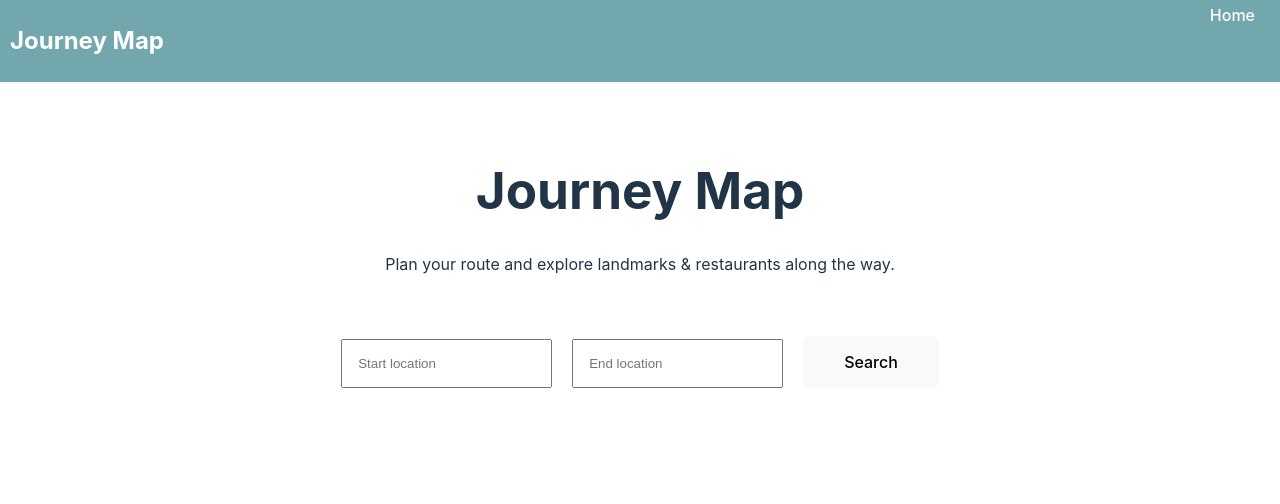
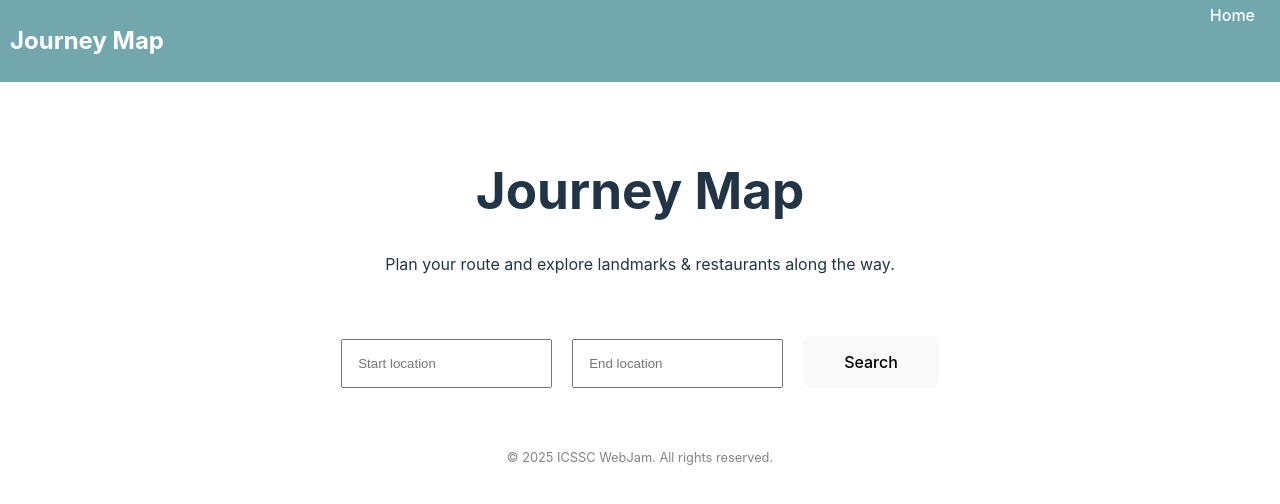
Before and after one commit to Fire05s/ICSSCWebJam2025, a React (Vite) app in the folder frontend/: page / in a window 1280 px wide. Shown: the top 504 px of the page. Built offline with nearby package versions, Linux system fonts and the light colour scheme; the HTML template or start-up script is replaced by a standard one.

Commit message:
Add credit, modify dark mode consistent

```diff
--- a/frontend/src/components/Navbar.jsx
+++ b/frontend/src/components/Navbar.jsx
@@ -4,7 +4,7 @@ import { Link } from "react-router-dom";
 export default function Navbar() {
     return (
         <nav style={{
-            backgroundColor: "#72a8ad",
+            backgroundColor: "var(--nvbar-bg-color)",
             color: "white",
             padding: "3px 10px",
             display: "flex",
--- a/frontend/src/components/Sidebar.jsx
+++ b/frontend/src/components/Sidebar.jsx
@@ -12,7 +12,7 @@ export default function Sidebar({ setSelectedPOI }) {
             borderRight: "1px solid #ccc",
             overflowY: "auto",
             padding: "10px",
-            backgroundColor: "#f8f8f8"
+            backgroundColor: "var(--sidebar-bg-color)"
         }}>
             <h2>Points of Interest</h2>
             {POIs.map((poi) => (
@@ -24,7 +24,7 @@ export default function Sidebar({ setSelectedPOI }) {
                     <img src={poi.image} alt={poi.name} style={{ width: "50px", height: "50px", marginRight: "10px" }} />
                     <div>
                         <strong>{poi.name}</strong>
-                        <p style={{ margin: 0, fontSize: "12px", color: "#666" }}>{poi.type}</p>
+                        <p style={{ margin: 0, fontSize: "12px", color: "var(--sidebar-text-color)" }}>{poi.type}</p>
                     </div>
                 </div>
             ))}
--- a/frontend/src/index.css
+++ b/frontend/src/index.css
@@ -4,7 +4,7 @@
 	font-weight: 400;
 
 	color-scheme: light dark;
-	color: rgba(255, 255, 255, 0.87);
+	color: #ffffffde;
 	background-color: #213547;
 
 	font-synthesis: none;
@@ -12,6 +12,11 @@
 	-webkit-font-smoothing: antialiased;
 	-moz-osx-font-smoothing: grayscale;
 	-webkit-text-size-adjust: 100%;
+
+	--nvbar-bg-color: #607a93;
+	--credit-text-color: rgb(206, 201, 201);
+	--sidebar-bg-color: #213547;
+	--sidebar-text-color: #ffffff;
 }
 
 a {
@@ -61,6 +66,10 @@ button:focus-visible {
 	:root {
 		color: #213547;
 		background-color: #ffffff;
+		--nvbar-bg-color: #72a8ad;
+		--credit-text-color: #868383ff;
+		--sidebar-bg-color: #ffffff;
+		--sidebar-text-color: #213547;
 	}
 	a:hover {
 		color: #747bff;
--- a/frontend/src/pages/Home.jsx
+++ b/frontend/src/pages/Home.jsx
@@ -19,10 +19,19 @@ export default function Home() {
     };
 
     return (
-        <div style={{ textAlign: "center", marginTop: "10vh" }}>
-            <h1>Journey Map</h1>
-            <p>Plan your route and explore landmarks & restaurants along the way.</p>
-            <LocationForm formData={formData} setFormData={setFormData} onSubmit={handleSubmit} />
+        <div style={{ textAlign: "center", minHeight: "100vh", position: "relative" }}>
+            <div style={{ marginTop: "10vh" }}>
+                <h1>Journey Map</h1>
+                <p>Plan your route and explore landmarks & restaurants along the way.</p>
+                <LocationForm formData={formData} setFormData={setFormData} onSubmit={handleSubmit} />
+            </div>
+            <footer style={{
+                fontSize: "0.8em",
+                color: "var(--credit-text-color)",
+                padding: "50px 0",
+            }}>
+                © 2025 ICSSC WebJam. All rights reserved.
+            </footer>
         </div>
     );
 }
```
Also changed, not shown: 1 other file (tests, documents, lock files or other folders).
